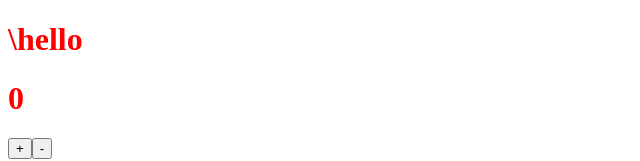
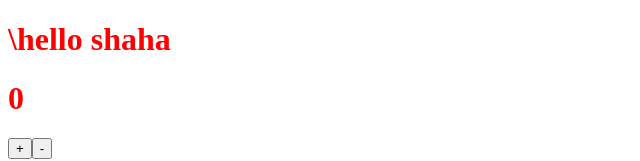
Before and after one commit to DeadMonstr/Turon, a React (Create React App) app: page / in a window 1280 px wide. Shown: the top 161 px of the page, without its empty margins (0-640 px from the left). Built offline with nearby package versions, Linux system fonts and the light colour scheme.

Commit message:
changed gitignore

```diff
--- a/src/pages/website/Website.js
+++ b/src/pages/website/Website.js
@@ -3,7 +3,7 @@ import {Home} from "components/website";
 const Website = () => {
     return (
         <div>
-            <h1>\hello</h1>
+            <h1>\hello shaha</h1>
             <Home/>
         </div>
     );
```
